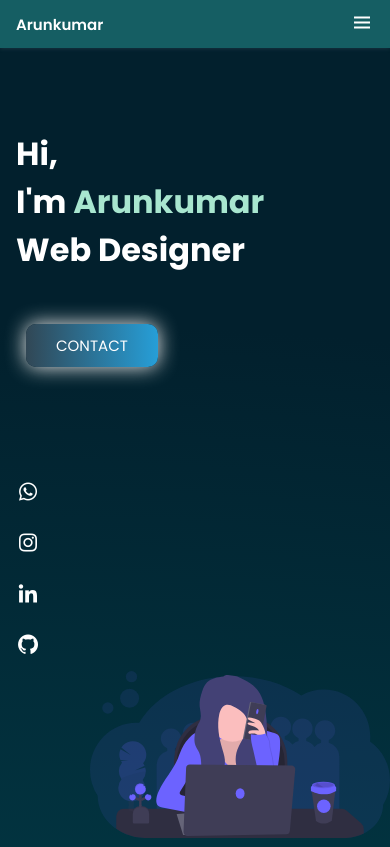
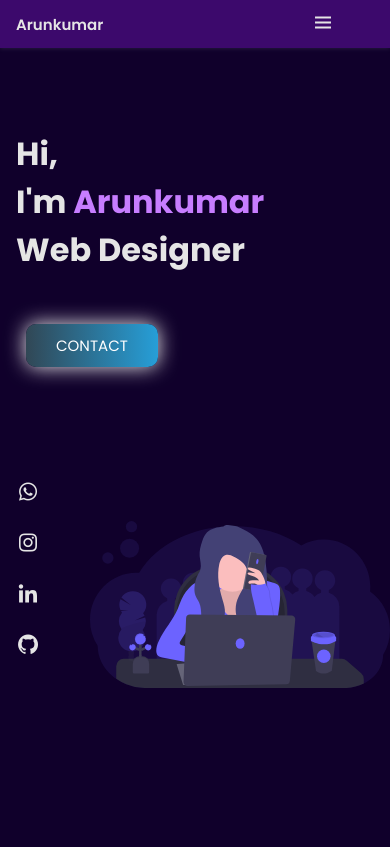
Before and after one commit to arunkumar0108/portfolio-website, a plain HTML site: page index.html in a window 390 px wide. Shown: the top 847 px of the page. Drawn offline with nearby package versions, Linux system fonts and the light colour scheme.

Commit message:
create new file

```diff
--- a/style.css
+++ b/style.css
@@ -9,9 +9,9 @@
 /* Colors */
 
 :root {
-  --first-color: #a8e6cf;
-  --second-color: #fff;
-  --third-color:#1A3C40;
+  --first-color: #c77dff;
+  --second-color: #e5e5e5 ;
+  --third-color:#5a189a;
   --gardient-color: linear-gradient(to right, #5001fb, #8e0af3);
 }
 
@@ -66,7 +66,8 @@ body {
   font-family: var(--body-font);
   font-size: var(--nomral-font-size);
   color: var(--second-color);
-  background-image: radial-gradient( circle farthest-corner at 0.9% 80%,  rgba(2,175,184,1) 0%, rgba(2,32,45,1) 92.1% );
+  background-color:  #10002b;
+  /* background-image: radial-gradient( circle farthest-corner at 0.9% 80%,  rgba(2,175,184,1) 0%, rgba(2,32,45,1) 92.1% ); */
 }
 
 h1,
@@ -99,7 +100,7 @@ img {
   display: grid;
   grid-template-columns: 100%;
   grid-column-gap: 2rem;
-  width: calc(100% - 2rem);
+  width: calc(90% - 2rem);
   margin-left: var(--mb-2);
   margin-right: var(--mb-2);
 }
@@ -112,7 +113,7 @@ img {
   z-index: var(--z-fixed);
   background: #fff;
   box-shadow: 0 1px 4px rgba(146, 161, 176, 0.15);
-  background-color: #155E63;
+  background-color: #3c096c;
 }
 
 /* Navbar */
@@ -132,7 +133,7 @@ img {
     width: 80%;
     height: 100%;
     padding: 2rem;
-    background-color: var(--second-color);
+    background-color: var(--third-color);
     transition: 0.5s;
   }
 }
@@ -221,8 +222,8 @@ img {
 
 .home_img {
   position: absolute;
+  bottom: 150px;
   right: 0;
-  bottom: 0;
   width: 300px;
 }
 
```
